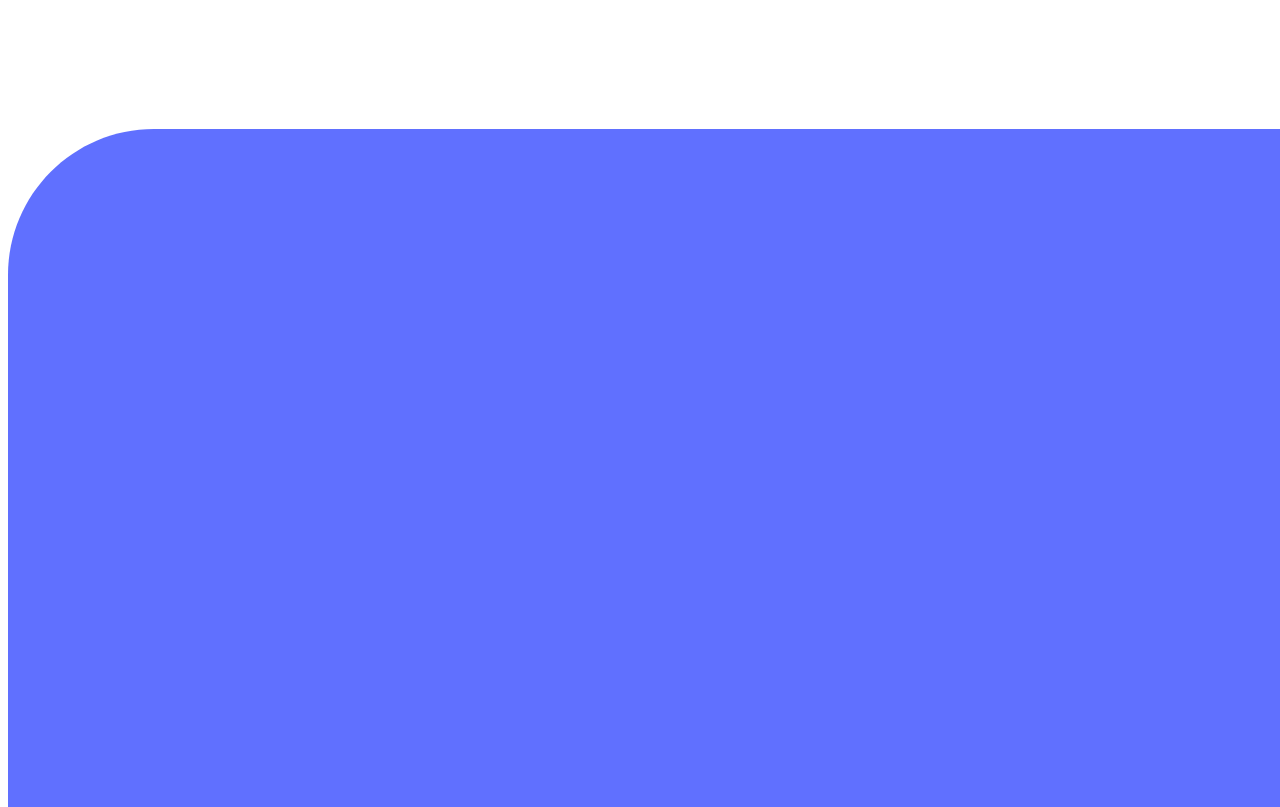
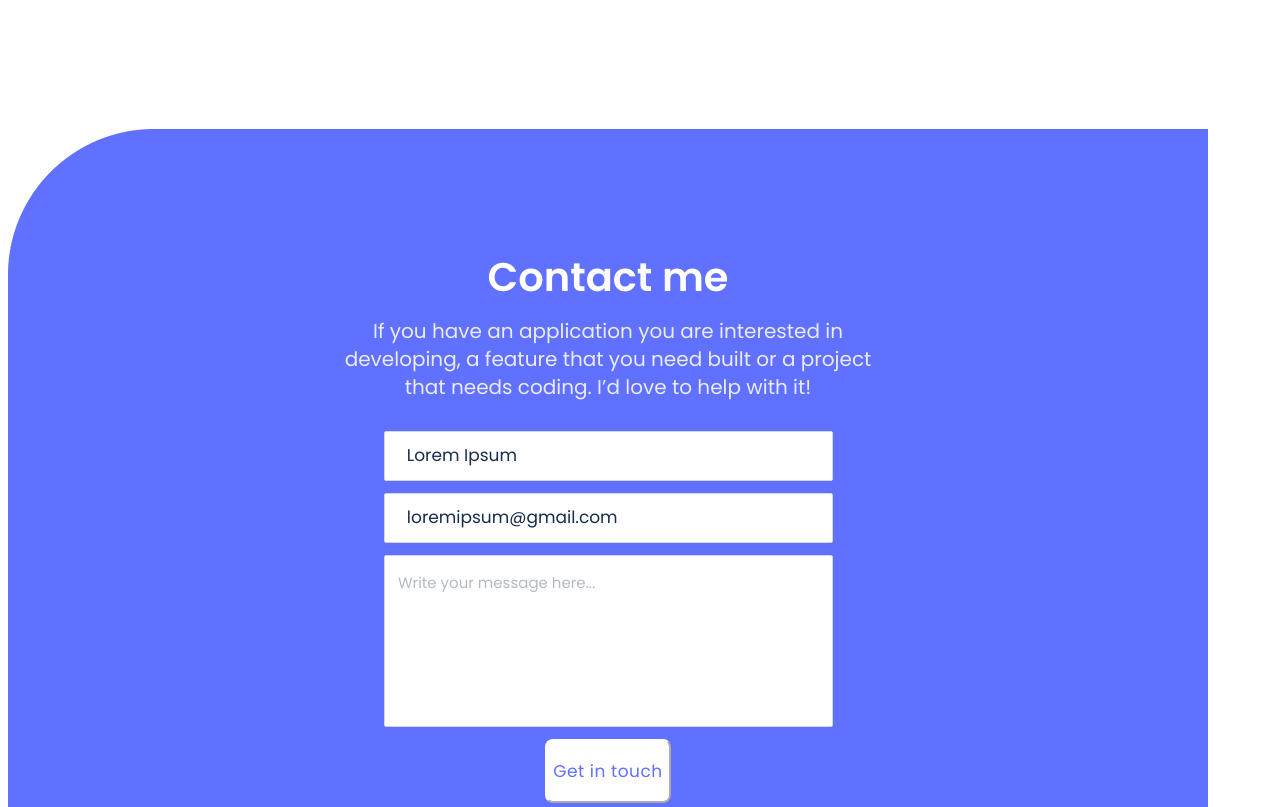
Before and after one commit to Minhal-Ahmed/Portfolio, a plain HTML site: page index.html in a window 1280 px wide. Shown: the part 4540-5347 px from the top of the page. Drawn offline with Linux system fonts and the light colour scheme.

Commit message:
Added contact form

```diff
--- a/index.html
+++ b/index.html
@@ -362,9 +362,40 @@
 </section>
 
 <section class="form">
-    <svg xmlns="http://www.w3.org/2000/svg" width="1440" height="846" viewBox="0 0 1440 846" fill="none">
-        <path d="M0 846H1440V0H146C65.3664 0 0 65.3665 0 146V846Z" fill="#6070FF"/>
-      </svg>
+    <div class="pass">
+        <div class="pass1">
+            <p>Contact me</p>
+        </div>
+        <div class="pass2">
+            If you have an application you are interested in developing,
+            a feature that you need built or a project that needs coding.
+            I’d love to help with it!
+        </div>
+<div class="co1">
+    <div class="c1">
+        <p>Lorem Ipsum</p>
+    </div>
+</div>
+
+<div class="co1">
+    <div class="c1">
+        <p>loremipsum@gmail.com</p>
+    </div>
+</div>
+
+<div class="co3">
+    <div class="c3">
+        <p>Write your message here...</p>
+    </div>
+</div>
+
+<button class="B5">
+    <div class="b5">
+        <p>Get in touch</p>
+    </div>
+</button>
+    </div>
+
 </section>
 
 </section>
--- a/style.css
+++ b/style.css
@@ -87,6 +87,7 @@ gap: 10px;
 
 
     .header {
+
         background-image: url(header\ bg.jpg);
         background-position: center;
         background-repeat: no-repeat;
@@ -682,3 +683,124 @@ gap: 12px;
     align-items: flex-start;
     border-radius: 8px;
 }
+
+.form{
+
+background-image: url(contact\ form-\ background-shape-desktop.png);
+    width: 1200px;
+    height: 846px;
+    flex-shrink: 0;
+    fill: var(--primary-b-400, #6070FF);
+
+    }
+
+.pass{
+    display: flex;
+    flex-direction: column;
+    align-items: center;
+    gap: 12px;
+    justify-content: center;
+    padding-top: 10%;
+}
+.pass1
+{
+        display: flex;
+        width: 801px;
+        height: 56px;
+        flex-direction: column;
+        justify-content: center;
+        color: white;
+        text-align: center;
+
+        /* Header / 2 */
+        font-family: Poppins;
+        font-size: 40px;
+        font-style: normal;
+        font-weight: 700;
+        line-height: 52px; /* 130% */
+    }
+
+    .pass2{
+
+    width: 569px;
+    height: 102px;
+    color: var(--primary-b-50, #EBEBFF);
+    text-align: center;
+    font-family: Poppins;
+    font-size: 20px;
+    font-style: normal;
+    font-weight: 400;
+    line-height: 140% ;
+
+}
+
+.co1{
+    width: 447px;
+    height: 48px;
+    flex-shrink: 0;
+    border-radius: 2px;
+    border: 1px solid var(--base-100, #CFD8DC);
+    background: var(--mono-white, #FFF);
+}
+
+.c1{
+    padding-top: 3%;
+    padding-left: 5%;
+    display: flex;
+    width: 393px;
+    height: 18px;
+    flex-direction: column;
+    justify-content: center;
+    flex-shrink: 0;
+    color: var(--neutral-n-800, #172B4D);
+    font-family: Poppins;
+    font-size: 17px;
+    font-style: normal;
+    font-weight: 400;
+    line-height: 20px; /* 117.647% */
+}
+
+.co3{
+    width: 447px;
+    height: 170px;
+    flex-shrink: 0;
+    border-radius: 2px;
+    border: 1px solid var(--base-100, #CFD8DC);
+    background: var(--mono-white, #FFF);
+}
+
+.c3{
+    padding-left: 3%;
+    width: 393px;
+    height: 140px;
+    flex-shrink: 0;
+    color: var(--neutrals-n-60, #B3BAC5);
+
+    /* Input /Normal */
+    font-family: Poppins;
+    font-size: 15px;
+    font-style: normal;
+    font-weight: 400;
+    line-height: 24px; /* 160% */
+}
+
+.B5{
+    border-color: white;
+    display: flex;
+    align-items: center;
+    border-radius: 8px;
+    background: var(--neutrals-n-0, #FFF);
+}
+
+.b5{
+    color: var(--primary-b-400, #6070FF);
+    text-align: center;
+
+    /* Button /Normal */
+    font-family: Poppins;
+    font-size: 17px;
+    font-style: normal;
+    font-weight: 500;
+    line-height: 24px; /* 141.176% */
+    letter-spacing: 0.51px;
+}
```
